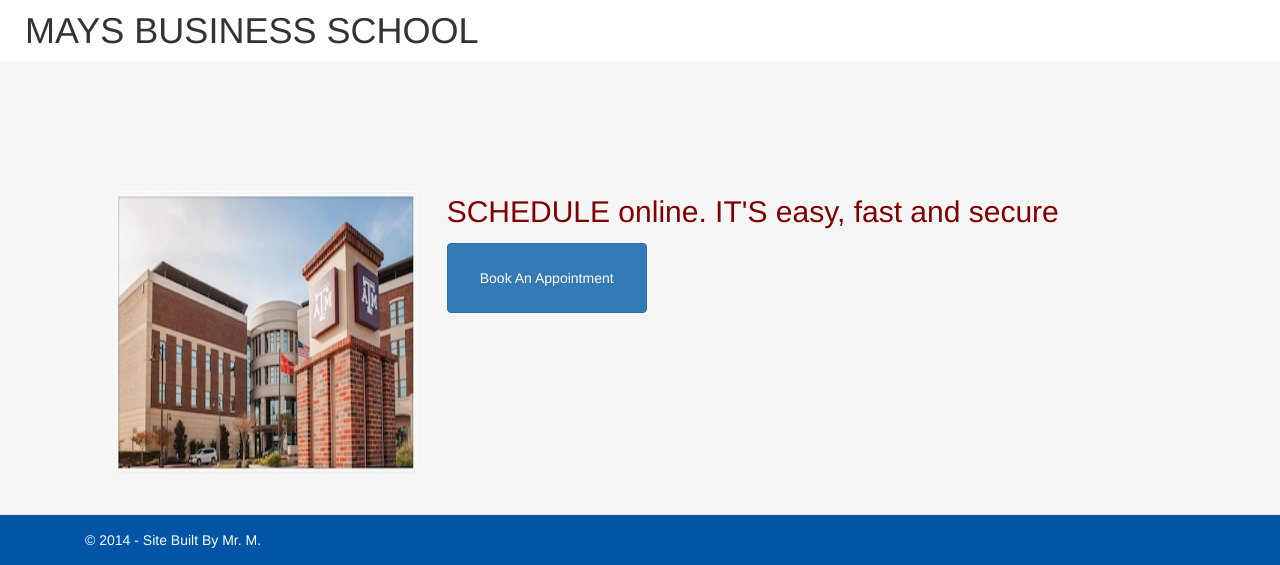
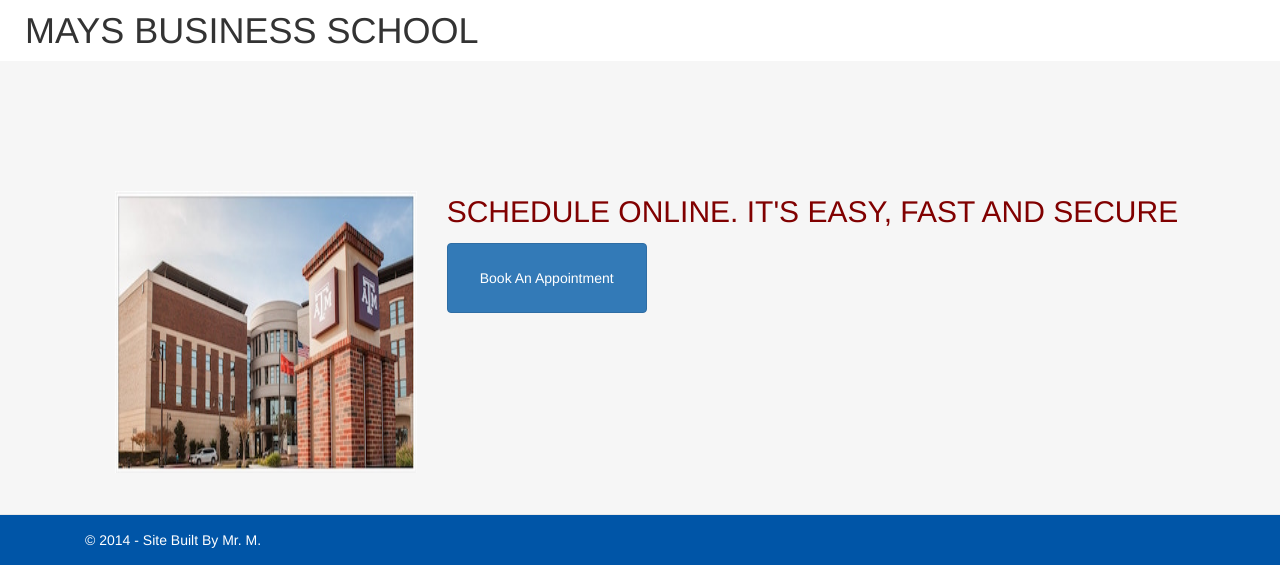
Before and after one commit to satvirgrewal/AppointmentSystem, a PHP site: page /mcg.php in a window 1280 px wide. Shown: the part 235-800 px from the top of the page. Run offline with PHP 8.4, Linux system fonts and the light colour scheme; some libraries are stand-ins or nearby versions.

Commit message:
Update mcg.php

```diff
--- a/mcg.php
+++ b/mcg.php
@@ -131,7 +131,7 @@
     padding-top: 100px;
 ">
 
-  <p style="font-size: 30px;">SCHEDULE online. IT'S easy, fast and secure</p>
+  <p style="font-size: 30px;">SCHEDULE ONLINE. IT'S EASY, FAST AND SECURE</p>
 
 <a href="booking.php">	<button type="button"  class="btn btnn btn-primary">Book An Appointment</button></a>
     </div>
```
